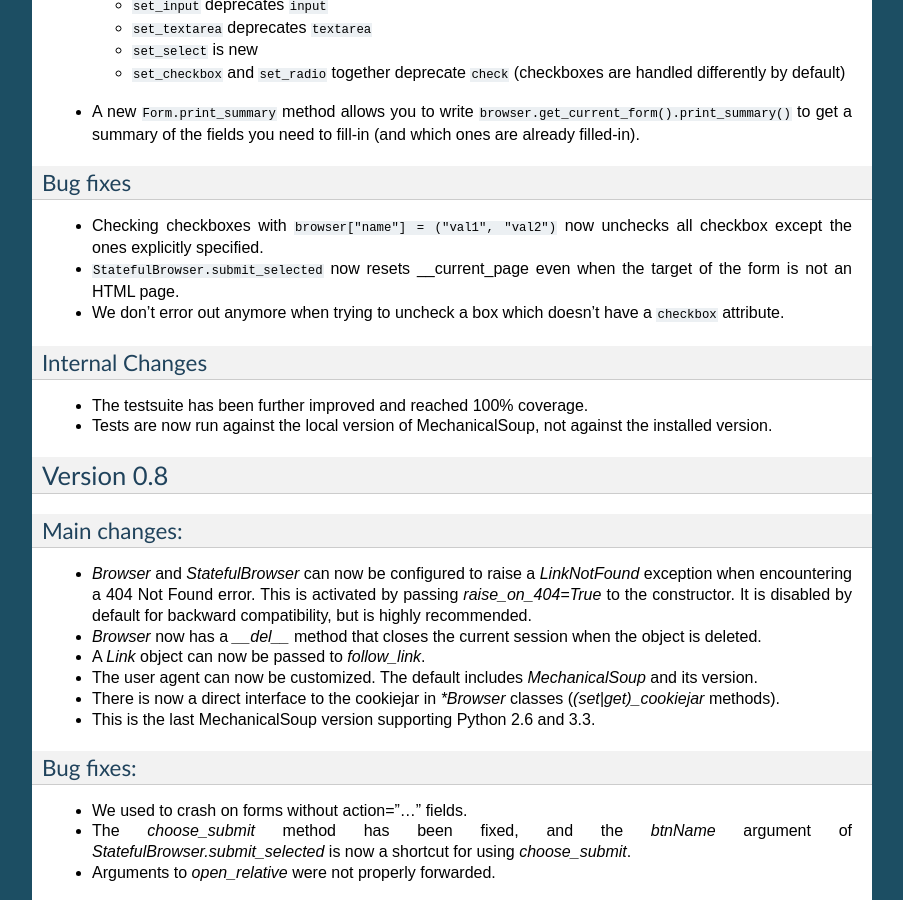
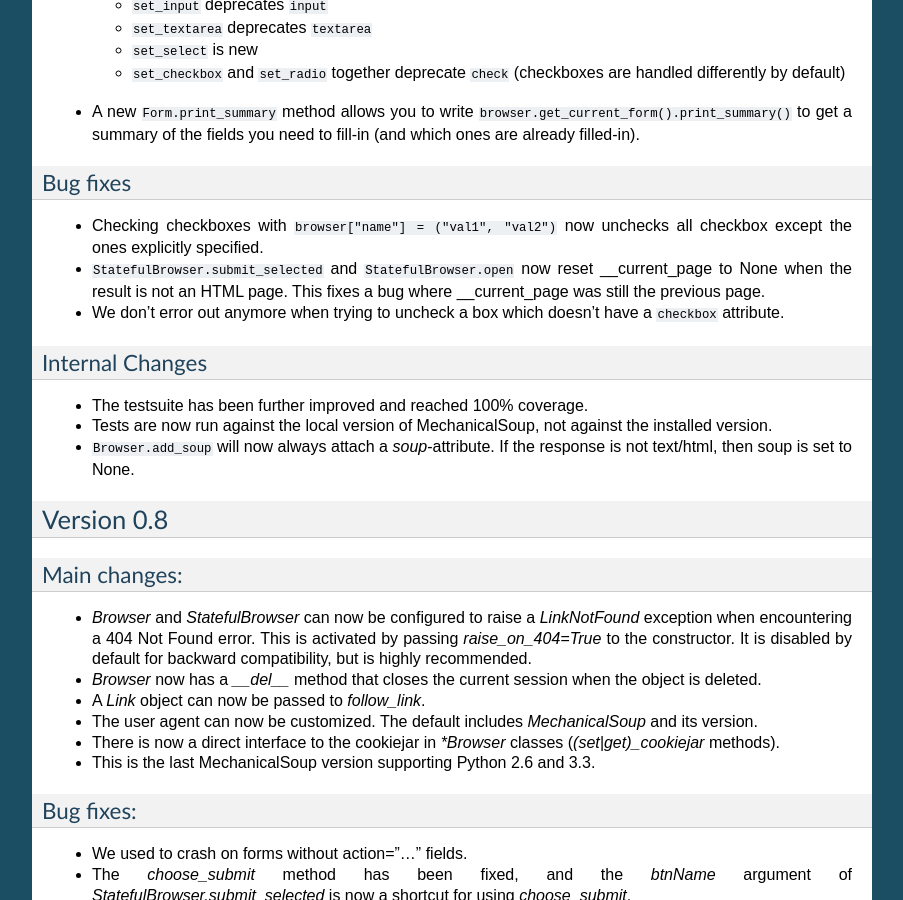
Before and after one commit to MechanicalSoup/MechanicalSoup, a Sphinx documentation site: the page built from docs/ChangeLog.rst, in a window 1280 px wide and 900 px high, scrolled down 541 px. Shown: the whole window, without its empty margins (198-1101 px from the left). Built offline with Sphinx 7.4.7, drawn with Linux system fonts in a browser that asks for light colours.

Commit message:
browser.py: add_soup now always attaches a soup
Instead of omitting the soup attribute when the response is not
text/html, set it to None. This has two positive effects:

1. StatefulBrowser can now unconditionally set the current page
   from response.soup. We no longer need to remember to handle the
   case when response.soup is not set.

2. We fix another hidden bug in StatefulBrowser.open, which is the
   same bug @moy recently fixed in StatefulBrowser.submit_selected.
   Specifically, when the page is not text/html, we no longer keep
   the previous page in memory.

```diff
--- a/docs/ChangeLog.rst
+++ b/docs/ChangeLog.rst
@@ -46,8 +46,9 @@
 * Checking checkboxes with ``browser["name"] = ("val1", "val2")`` now
   unchecks all checkbox except the ones explicitly specified.
 
-* ``StatefulBrowser.submit_selected`` now resets __current_page even
-  when the target of the form is not an HTML page.
+* ``StatefulBrowser.submit_selected`` and ``StatefulBrowser.open`` now
+  reset __current_page to None when the result is not an HTML page.
+  This fixes a bug where __current_page was still the previous page.
 
 * We don't error out anymore when trying to uncheck a box which
   doesn't have a ``checkbox`` attribute.
@@ -59,6 +60,9 @@
 
 * Tests are now run against the local version of MechanicalSoup, not
   against the installed version.
+
+* ``Browser.add_soup`` will now always attach a *soup*-attribute.
+  If the response is not text/html, then soup is set to None.
 
 Version 0.8
 ===========
```
Also changed, not shown: 2 other files.
